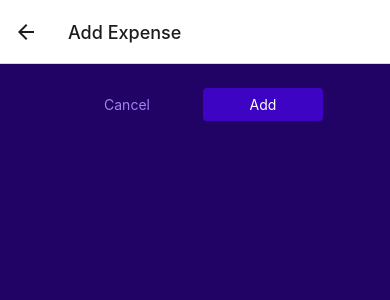
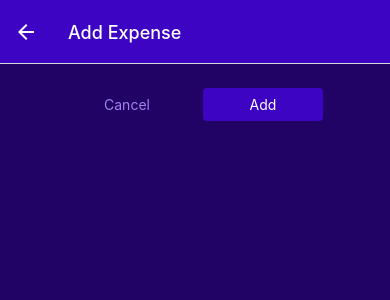
Before and after one commit to alanwsh/expense-tracker, a React Native app: screen /ManageExpense in a window 390 px wide. Shown: the top 300 px of the page. Built offline with nearby package versions, Linux system fonts and the light colour scheme.

Commit message:
change header colour manage expense

```diff
--- a/App.js
+++ b/App.js
@@ -55,9 +55,12 @@ export default function App() {
       <StatusBar style='auto'/>
       <ExpensesContextProvider>
         <NavigationContainer theme={AppTheme}>
-          <Stack.Navigator >
+          <Stack.Navigator screenOptions={{
+            headerStyle:{ backgroundColor: GlobalStyles.colors.primary500},
+            headerTintColor: 'white'
+          }}>
             <Stack.Screen name="ExpensesOverview" component={ExpensesOverview} options={{headerShown:false}} />
-            <Stack.Screen name="ManageExpense" component={ManageExpenses}/>
+            <Stack.Screen name="ManageExpense" component={ManageExpenses} options={{presentation: 'modal'}}/>
           </Stack.Navigator>
         </NavigationContainer>
       </ExpensesContextProvider>
--- a/screens/ManageExpenses.js
+++ b/screens/ManageExpenses.js
@@ -18,10 +18,7 @@ function ManageExpenses({route, navigation}){
   }, [navigation, isEditing]);
 
   function deleteExpense(){
-    console.log('old ',expensesCtx.expenses);
-
     expensesCtx.deleteExpense(editExpenseID);
-    console.log('new ',expensesCtx.expenses);
     navigation.goBack();
   }
 
```
